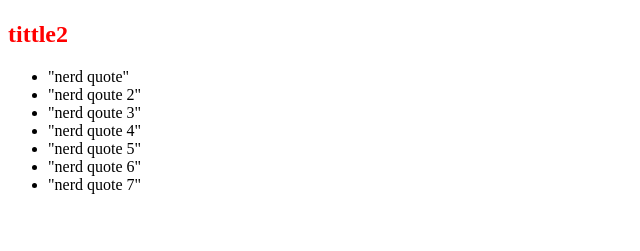
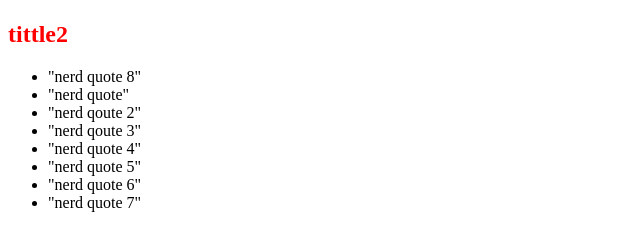
Before and after one commit to bouzacu/0main_openSAP_repo, a plain HTML site: page index.html in a window 1280 px wide. Shown: the part 59-310 px from the top of the page, without its empty margins (0-640 px from the left). Drawn offline with Linux system fonts and the light colour scheme.

Commit message:
nerd quote 8

```diff
--- a/index.html
+++ b/index.html
@@ -9,6 +9,7 @@
 		<h1>tittle1</h1>
 		<h2>tittle2</h2>
 		<ul>
+			<li>"nerd quote 8"</li>
 			<li>"nerd quote"</li>
 			<li>"nerd qoute 2"</li>
 			<li>"nerd qoute 3"</li>
```
